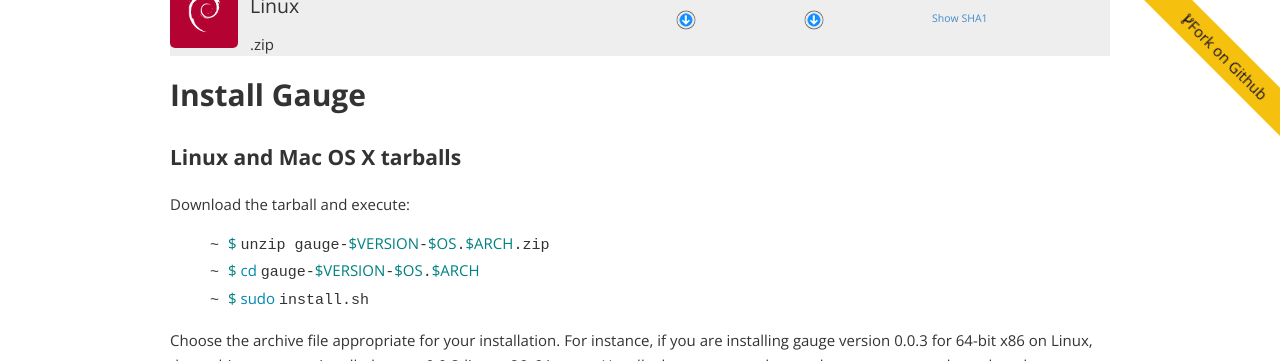
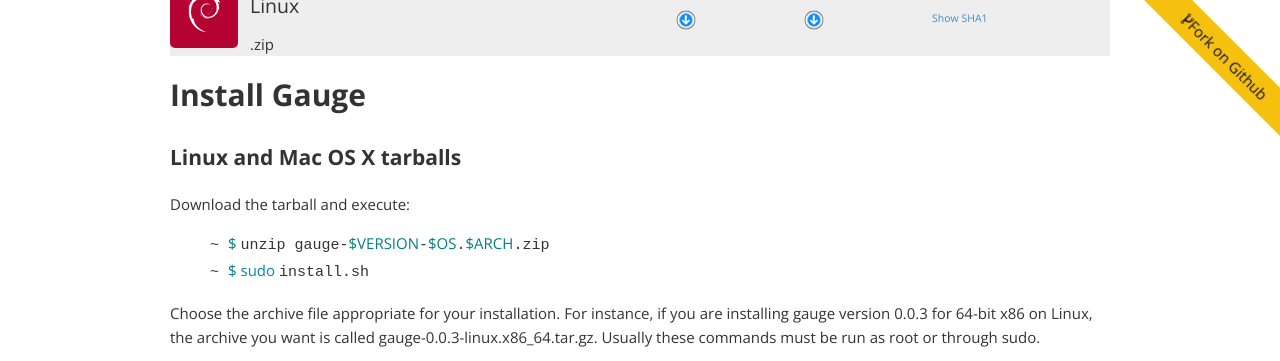
Before and after one commit to getgauge/getgauge.github.io, a Jekyll site: the page built from download.html, in a window 1280 px wide and 900 px high, scrolled down 479 px, cut to the strip 0-361 px from the top of the window. Built offline with Jekyll 4.4.1, drawn with Linux system fonts in a browser that asks for light colours; nearby versions of some CDN libraries; Markdown is read by kramdown in place of the engine named in the settings.

Commit message:
changing the video link and installation steps

```diff
--- a/download.html
+++ b/download.html
@@ -92,7 +92,6 @@ title: Download
       Download the tarball and execute:
 {% highlight bash %}
 ~ $ unzip gauge-$VERSION-$OS.$ARCH.zip
-~ $ cd gauge-$VERSION-$OS.$ARCH
 ~ $ sudo install.sh
 {% endhighlight %}
   </p>
@@ -100,7 +99,7 @@ title: Download
      Choose the archive file appropriate for your installation. For instance, if you are installing gauge version {{ site.data.version.current }} for 64-bit x86 on Linux, the archive you want is called gauge-{{ site.data.version.current }}-linux.x86_64.tar.gz. Usually these commands must be run as root or through sudo.
  </p>
 
-    <iframe src="http://showterm.io/8cda4363b4af957afda31#fast" class="showterm" ></iframe>
+    <iframe src="http://showterm.io/53df33d83dc8979f8977f#fast" class="showterm" ></iframe>
 
 
  <h4>
```
